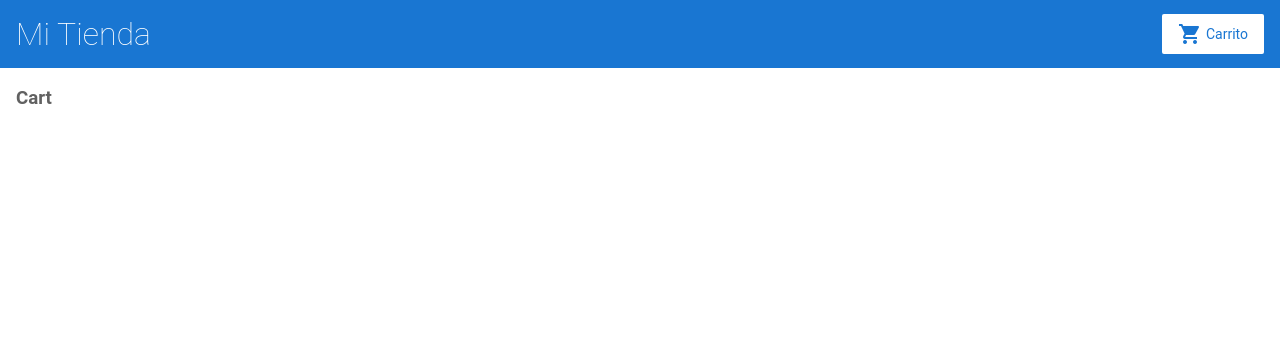
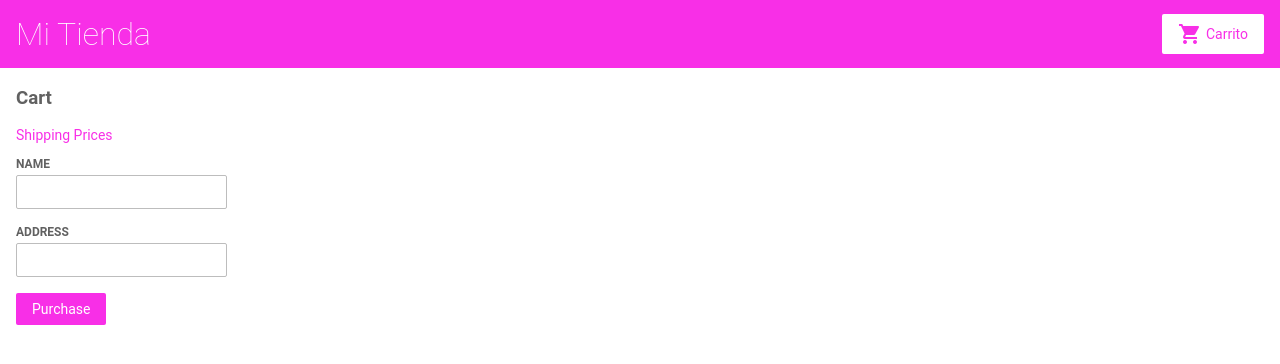
Before and after one commit to sreqtor/tiendaEjemploAngular, an Angular app: page /cart in a window 1280 px wide. Shown: the top 364 px of the page. Built offline with nearby package versions, Linux system fonts and the light colour scheme.

Commit message:
5 files modified, 4 added

```diff
--- a/src/app/app.module.ts
+++ b/src/app/app.module.ts
@@ -9,15 +9,19 @@
 import { ProductAlertsComponent } from './product-alerts/product-alerts.component';
 import { ProductDetailsComponent } from './product-details/product-details.component';
 import { CartComponent } from './cart/cart.component';
+import { HttpClientModule } from '@angular/common/http';
+import { ShippingComponent } from './shipping/shipping.component';
 
 @NgModule({
   imports: [
     BrowserModule,
+    HttpClientModule,
     ReactiveFormsModule,
     RouterModule.forRoot([
       { path: '', component: ProductListComponent },
       { path: 'products/:productId', component: ProductDetailsComponent },
       { path: 'cart', component: CartComponent },
+      { path: 'shipping', component: ShippingComponent },
     ]),
   ],
   declarations: [
@@ -27,6 +31,7 @@
     ProductAlertsComponent,
     ProductDetailsComponent,
     CartComponent,
+    ShippingComponent,
   ],
   bootstrap: [AppComponent],
 })
--- a/src/app/cart.service.ts
+++ b/src/app/cart.service.ts
@@ -1,3 +1,4 @@
+import { HttpClient } from '@angular/common/http';
 import { Product } from './products';
 import { Injectable } from '@angular/core';
 
@@ -7,6 +8,8 @@
 export class CartService {
   items: Product[] = [];
   /* . . . */
+
+  constructor(private http: HttpClient) {}
 
   addToCart(product: Product) {
     this.items.push(product);
@@ -20,5 +23,10 @@
     this.items = [];
     return this.items;
   }
-  /* . . . */
+
+  getShippingPrices() {
+    return this.http.get<{ type: string; price: number }[]>(
+      '/assets/shipping.json'
+    );
+  }
 }
--- a/src/app/cart/cart.component.html
+++ b/src/app/cart/cart.component.html
@@ -1,6 +1,30 @@
 <h3>Cart</h3>
+
+<p>
+  <a routerLink="/shipping">Shipping Prices</a>
+</p>
 
 <div class="cart-item" *ngFor="let item of items">
   <span>{{ item.name }}</span>
   <span>{{ item.price | currency }}</span>
 </div>
+
+<form [formGroup]="checkoutForm" (ngSubmit)="onSubmit()">
+
+<div>
+  <label for="name">
+    Name
+  </label>
+  <input id="name" type="text" formControlName="name">
+</div>
+
+<div>
+  <label for="address">
+    Address
+  </label>
+  <input id="address" type="text" formControlName="address">
+</div>
+
+<button class="button" type="submit">Purchase</button>
+
+</form>
--- a/src/app/cart/cart.component.ts
+++ b/src/app/cart/cart.component.ts
@@ -1,4 +1,6 @@
 import { Component } from '@angular/core';
+import { FormBuilder } from '@angular/forms';
+
 import { CartService } from '../cart.service';
 
 @Component({
@@ -9,5 +11,20 @@
 export class CartComponent {
   items = this.cartService.getItems();
 
-  constructor(private cartService: CartService) {}
+  checkoutForm = this.formBuilder.group({
+    name: '',
+    address: '',
+  });
+
+  constructor(
+    private cartService: CartService,
+    private formBuilder: FormBuilder
+  ) {}
+
+  onSubmit(): void {
+    // Process checkout data here
+    this.items = this.cartService.clearCart();
+    console.warn('Your order has been submitted', this.checkoutForm.value);
+    this.checkoutForm.reset();
+  }
 }
--- /dev/null
+++ b/src/app/shipping/shipping.component.html
@@ -0,0 +1,6 @@
+<h3>Shipping Prices</h3>
+
+<div class="shipping-item" *ngFor="let shipping of shippingCosts | async">
+  <span>{{ shipping.type }}</span>
+  <span>{{ shipping.price | currency }}</span>
+</div>
--- /dev/null
+++ b/src/app/shipping/shipping.component.ts
@@ -0,0 +1,19 @@
+import { Component, OnInit } from '@angular/core';
+
+import { Observable } from 'rxjs';
+import { CartService } from '../cart.service';
+
+@Component({
+  selector: 'app-shipping',
+  templateUrl: './shipping.component.html',
+  styleUrls: ['./shipping.component.css'],
+})
+export class ShippingComponent implements OnInit {
+  constructor(private cartService: CartService) {}
+
+  shippingCosts!: Observable<{ type: string; price: number }[]>;
+
+  ngOnInit(): void {
+    this.shippingCosts = this.cartService.getShippingPrices();
+  }
+}
--- a/src/styles.css
+++ b/src/styles.css
@@ -17,7 +17,7 @@
   flex-direction: row;
 }
 
-router-outlet + *  {
+router-outlet + * {
   padding: 0 16px;
 }
 
@@ -31,7 +31,8 @@
   font-size: 20px;
 }
 
-h1, h2 {
+h1,
+h2 {
   font-weight: lighter;
 }
 
@@ -43,7 +44,7 @@
 
 a {
   cursor: pointer;
-  color: #1976d2;
+  color: #f82fe7;
   text-decoration: none;
 }
 
@@ -58,7 +59,7 @@
   border-radius: 2px;
   padding: 8px;
   margin-bottom: 16px;
-  border: 1px solid #BDBDBD;
+  border: 1px solid #bdbdbd;
 }
 
 label {
@@ -70,24 +71,27 @@
 }
 
 /* Button */
-.button, button {
+.button,
+button {
   display: inline-flex;
   align-items: center;
   padding: 8px 16px;
   border-radius: 2px;
   font-size: 14px;
   cursor: pointer;
-  background-color: #1976d2;
+  background-color: #f82fe7;
   color: white;
   border: none;
 }
 
-.button:hover, button:hover {
+.button:hover,
+button:hover {
   opacity: 0.8;
   font-weight: normal;
 }
 
-.button:disabled, button:disabled {
+.button:disabled,
+button:disabled {
   opacity: 0.5;
   cursor: auto;
 }
@@ -96,11 +100,11 @@
 
 .fancy-button {
   background-color: white;
-  color: #1976d2;
+  color: #f82fe7;
 }
 
 .fancy-button i.material-icons {
-  color: #1976d2;
+  color: #f82fe7;
   padding-right: 4px;
 }
 
@@ -109,7 +113,7 @@
 app-top-bar {
   width: 100%;
   height: 68px;
-  background-color: #1976d2;
+  background-color: #f82fe7;
   padding: 16px;
   display: flex;
   flex-direction: row;
@@ -124,7 +128,8 @@
 
 /* Checkout Cart, Shipping Prices */
 
-.cart-item, .shipping-item {
+.cart-item,
+.shipping-item {
   width: 100%;
   min-width: 400px;
   max-width: 450px;
@@ -134,9 +139,8 @@
   padding: 16px 32px;
   margin-bottom: 8px;
   border-radius: 2px;
-  background-color: #EEEEEE;
+  background-color: #eeeeee;
 }
-
 
 /*
 Copyright Google LLC. All Rights Reserved.
```
Also changed, not shown: src/app/shipping/shipping.component.css (added), 1 other file (tests, documents, lock files or other folders).
